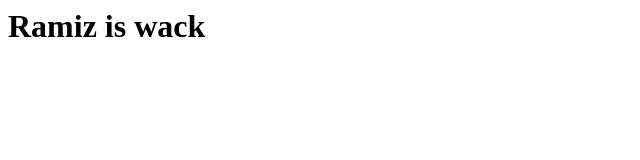
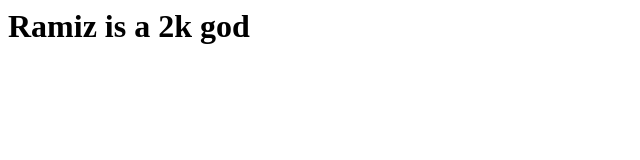
Before and after one commit to ramizh905/website, a plain HTML site: page index.html in a window 1280 px wide. Shown: the whole page, without its empty margins (0-640 px from the left). Drawn offline with Linux system fonts and the light colour scheme.

Commit message:
Changed index.html

```diff
--- a/index.html
+++ b/index.html
@@ -1 +1 @@
-<h1>Ramiz is wack</h1>
+<h1>Ramiz is a 2k god</h1>
```
